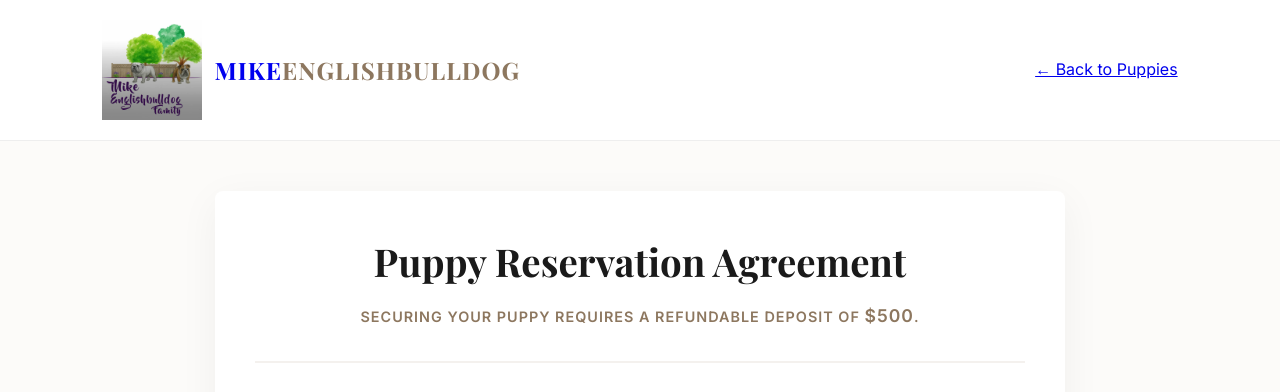
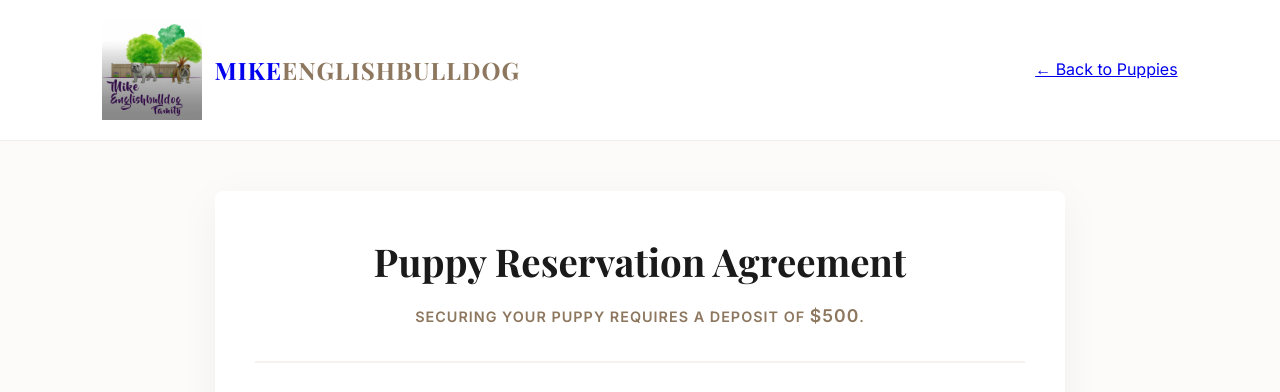
Before and after one commit to xenun-makuzi/EBDS, a plain HTML site: page reservation.html in a window 1280 px wide. Shown: the top 392 px of the page. Drawn offline with nearby package versions, Linux system fonts and the light colour scheme.

Commit message:
Update reservation.html

```diff
--- a/reservation.html
+++ b/reservation.html
@@ -21,7 +21,7 @@
     <section class="form-container">
         <div class="reserve-header">
             <h1>Puppy Reservation Agreement</h1>
-            <p>Securing your puppy requires a refundable deposit of <strong>$500</strong>.</p>
+            <p>Securing your puppy requires a  deposit of <strong>$500</strong>.</p>
         </div>
 
         <div class="puppy-reservation-display">
```
